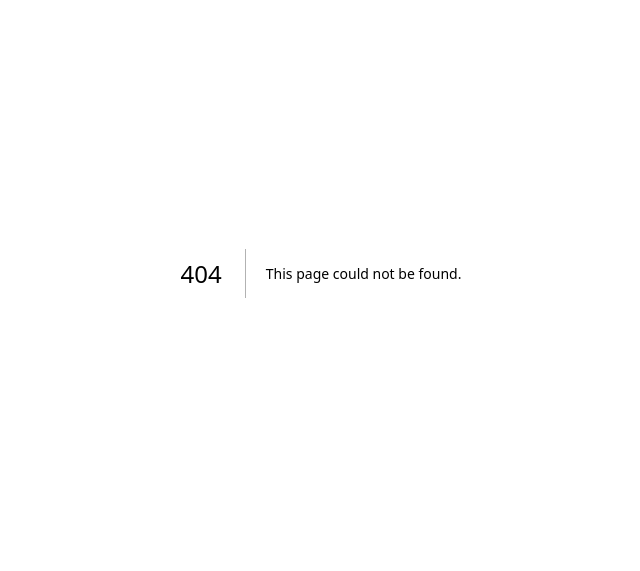
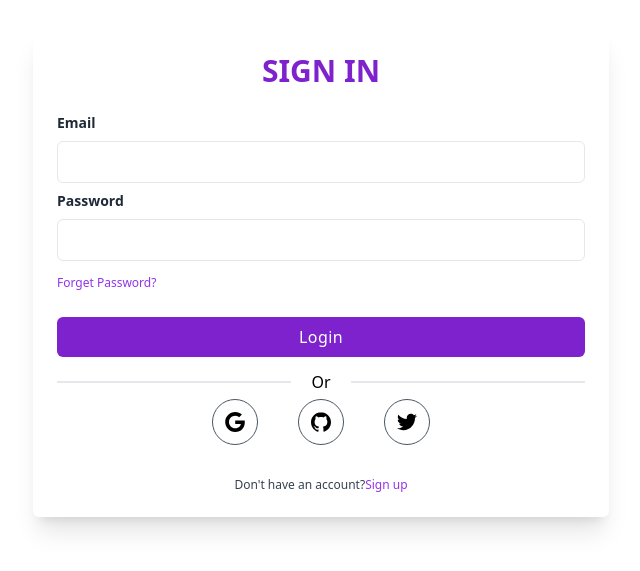
Before and after one commit to Mohit161220/questr, a Next.js app in the folder frontend/: page /login in a window 1280 px wide. Before the commit this address had no page. Shown: the part 127-698 px from the top of the page, without its empty margins (319-959 px from the left). Built offline with nearby package versions, Linux system fonts and the light colour scheme.

Commit message:
Login Page

```diff
--- /dev/null
+++ b/frontend/pages/login.js
@@ -0,0 +1,89 @@
+
+
+export default function Login() {
+  return (
+    <div className="relative flex flex-col justify-center min-h-screen overflow-hidden">
+      <div className="w-full p-6 m-auto bg-white rounded-md shadow-xl lg:max-w-xl">
+        <h1 className="text-3xl font-semibold text-center text-purple-700 uppercase">
+          Sign in
+        </h1>
+        <form className="mt-6">
+          <div className="mb-2">
+            <label
+              for="email"
+              className="block text-sm font-semibold text-gray-800"
+            >
+              Email
+            </label>
+            <input
+              type="email"
+              className="block w-full px-4 py-2 mt-2 text-purple-700 bg-white border rounded-md focus:border-purple-400 focus:ring-purple-300 focus:outline-none focus:ring focus:ring-opacity-40"
+            />
+          </div>
+          <div className="mb-2">
+            <label
+              for="password"
+              className="block text-sm font-semibold text-gray-800"
+            >
+              Password
+            </label>
+            <input
+              type="password"
+              className="block w-full px-4 py-2 mt-2 text-purple-700 bg-white border rounded-md focus:border-purple-400 focus:ring-purple-300 focus:outline-none focus:ring focus:ring-opacity-40"
+            />
+          </div>
+          <a href="#" className="text-xs text-purple-600 hover:underline">
+            Forget Password?
+          </a>
+          <div className="mt-6">
+            <button className="w-full px-4 py-2 tracking-wide text-white transition-colors duration-200 transform bg-purple-700 rounded-md hover:bg-purple-600 focus:outline-none focus:bg-purple-600">
+              Login
+            </button>
+          </div>
+        </form>
+        <div className="relative flex items-center justify-center w-full mt-6 border border-t">
+          <div className="absolute px-5 bg-white">Or</div>
+        </div>
+        <div className="flex items-center justify-center mt-4 gap-x-2">
+          <button
+            type="button"
+            className="flex items-center justify-center mx-4  p-3 border border-gray-600 rounded-full focus:ring-2 focus:ring-offset-1 focus:ring-violet-600"
+          >
+            <svg
+              xmlns="http://www.w3.org/2000/svg"
+              viewBox="0 0 32 32"
+              className="w-5 h-5 fill-current"
+            >
+              <path d="M16.318 13.714v5.484h9.078c-0.37 2.354-2.745 6.901-9.078 6.901-5.458 0-9.917-4.521-9.917-10.099s4.458-10.099 9.917-10.099c3.109 0 5.193 1.318 6.38 2.464l4.339-4.182c-2.786-2.599-6.396-4.182-10.719-4.182-8.844 0-16 7.151-16 16s7.156 16 16 16c9.234 0 15.365-6.49 15.365-15.635 0-1.052-0.115-1.854-0.255-2.651z"></path>
+            </svg>
+          </button>
+          <button className="flex items-center justify-center mx-4  p-3 border border-gray-600 rounded-full focus:ring-2 focus:ring-offset-1 focus:ring-violet-600">
+            <svg
+              xmlns="http://www.w3.org/2000/svg"
+              viewBox="0 0 32 32"
+              className="w-5 h-5 fill-current"
+            >
+              <path d="M16 0.396c-8.839 0-16 7.167-16 16 0 7.073 4.584 13.068 10.937 15.183 0.803 0.151 1.093-0.344 1.093-0.772 0-0.38-0.009-1.385-0.015-2.719-4.453 0.964-5.391-2.151-5.391-2.151-0.729-1.844-1.781-2.339-1.781-2.339-1.448-0.989 0.115-0.968 0.115-0.968 1.604 0.109 2.448 1.645 2.448 1.645 1.427 2.448 3.744 1.74 4.661 1.328 0.14-1.031 0.557-1.74 1.011-2.135-3.552-0.401-7.287-1.776-7.287-7.907 0-1.751 0.62-3.177 1.645-4.297-0.177-0.401-0.719-2.031 0.141-4.235 0 0 1.339-0.427 4.4 1.641 1.281-0.355 2.641-0.532 4-0.541 1.36 0.009 2.719 0.187 4 0.541 3.043-2.068 4.381-1.641 4.381-1.641 0.859 2.204 0.317 3.833 0.161 4.235 1.015 1.12 1.635 2.547 1.635 4.297 0 6.145-3.74 7.5-7.296 7.891 0.556 0.479 1.077 1.464 1.077 2.959 0 2.14-0.020 3.864-0.020 4.385 0 0.416 0.28 0.916 1.104 0.755 6.4-2.093 10.979-8.093 10.979-15.156 0-8.833-7.161-16-16-16z"></path>
+            </svg>
+          </button>
+          <button className="flex items-center justify-center mx-4  p-3 border border-gray-600 rounded-full focus:ring-2 focus:ring-offset-1 focus:ring-violet-600">
+            <svg
+              xmlns="http://www.w3.org/2000/svg"
+              viewBox="0 0 32 32"
+              className="w-5 h-5 fill-current"
+            >
+              <path d="M31.937 6.093c-1.177 0.516-2.437 0.871-3.765 1.032 1.355-0.813 2.391-2.099 2.885-3.631-1.271 0.74-2.677 1.276-4.172 1.579-1.192-1.276-2.896-2.079-4.787-2.079-3.625 0-6.563 2.937-6.563 6.557 0 0.521 0.063 1.021 0.172 1.495-5.453-0.255-10.287-2.875-13.52-6.833-0.568 0.964-0.891 2.084-0.891 3.303 0 2.281 1.161 4.281 2.916 5.457-1.073-0.031-2.083-0.328-2.968-0.817v0.079c0 3.181 2.26 5.833 5.26 6.437-0.547 0.145-1.131 0.229-1.724 0.229-0.421 0-0.823-0.041-1.224-0.115 0.844 2.604 3.26 4.5 6.14 4.557-2.239 1.755-5.077 2.801-8.135 2.801-0.521 0-1.041-0.025-1.563-0.088 2.917 1.86 6.36 2.948 10.079 2.948 12.067 0 18.661-9.995 18.661-18.651 0-0.276 0-0.557-0.021-0.839 1.287-0.917 2.401-2.079 3.281-3.396z"></path>
+            </svg>
+          </button>
+        </div>
+
+        <p className="mt-8 text-xs font-light text-center text-gray-700">
+          Don't have an account?
+          <a href="#" className="font-medium text-purple-600 hover:underline">
+            Sign up
+          </a>
+        </p>
+      </div>
+    </div>
+  );
+}
--- a/frontend/styles/globals.css
+++ b/frontend/styles/globals.css
@@ -2,7 +2,7 @@
 @tailwind components;
 @tailwind utilities;
 
-:root {
+/* :root {
   --max-width: 1100px;
   --border-radius: 12px;
   --font-mono: ui-monospace, Menlo, Monaco, 'Cascadia Mono', 'Segoe UI Mono',
@@ -95,4 +95,4 @@ a {
   html {
     color-scheme: dark;
   }
-}
+} */
```
